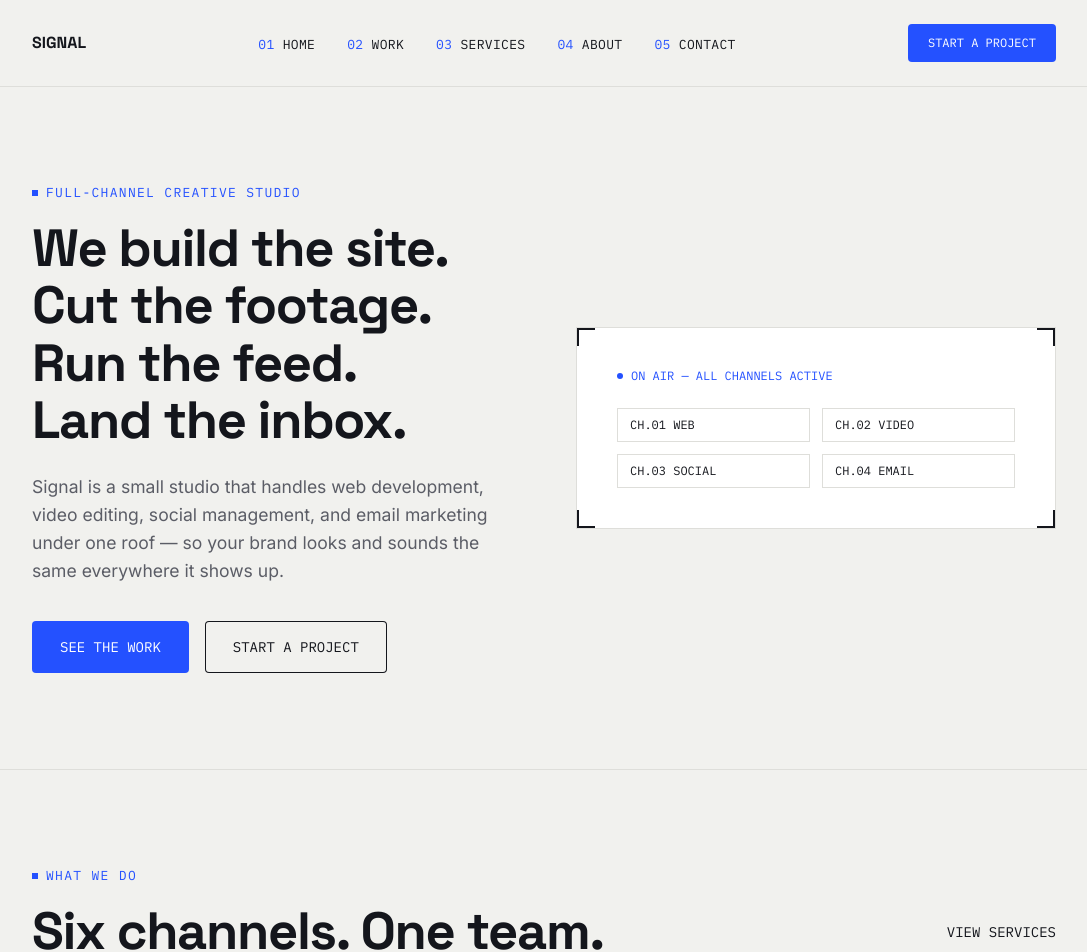
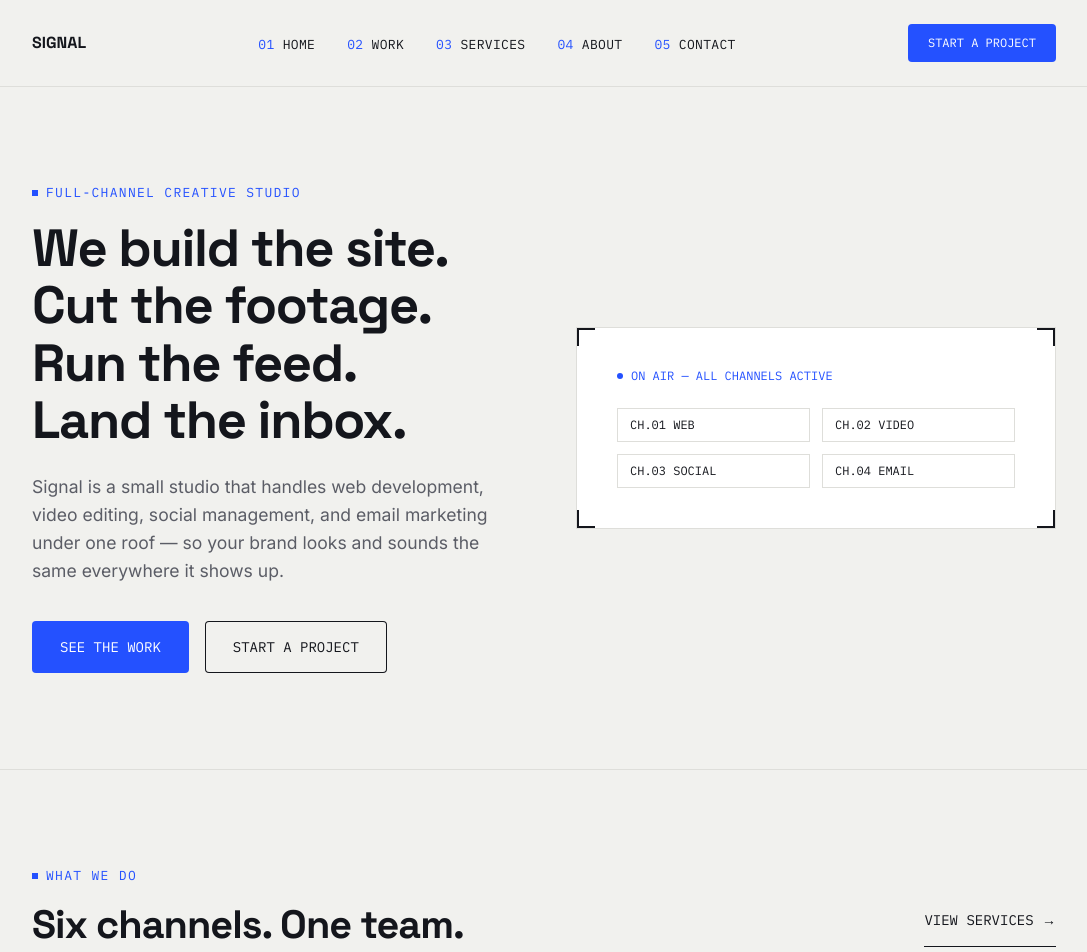
Before and after one commit to abdelhafid37/signal, a Next.js app: page / in a window 1280 px wide. Shown: the top 952 px of the page, without its empty margins (96-1183 px from the left). Built offline with nearby package versions, Linux system fonts and the light colour scheme.

Commit message:
fix: navbar cta text/href, services heading scale

```diff
--- a/src/components/layout/NavBar.tsx
+++ b/src/components/layout/NavBar.tsx
@@ -20,24 +20,15 @@ export default function NavBar() {
         <ul className="items-center justify-center hidden gap-x-8 lg:flex">
           {navLinks.map((link, index) => (
             <li key={link.href}>
-              <Link
-                href={link.href}
-                className="uppercase font-mono tracking-wide text-[13px]"
-              >
-                <span className="text-accent">
-                  {String(index + 1).padStart(2, "0")}
-                </span>{" "}
-                {link.label}
+              <Link href={link.href} className="uppercase font-mono tracking-wide text-[13px]">
+                <span className="text-accent">{String(index + 1).padStart(2, "0")}</span> {link.label}
               </Link>
             </li>
           ))}
         </ul>
 
-        <Link
-          href="/"
-          className={cn(button({ size: "sm" }), "hidden lg:inline-flex")}
-        >
-          Start a project
+        <Link href="/contact" className={cn(button({ size: "sm" }), "hidden lg:inline-flex")}>
+          Start a Project
         </Link>
 
         <button
@@ -52,9 +43,7 @@ export default function NavBar() {
             <span className="h-0.5 bg-ink block" />
             <span className="h-0.5 bg-ink block" />
           </span>
-          <span className="font-mono text-[11px] uppercase tracking-wide">
-            {isOpen ? "Close" : "Menu"}
-          </span>
+          <span className="font-mono text-[11px] uppercase tracking-wide">{isOpen ? "Close" : "Menu"}</span>
         </button>
       </Container>
 
@@ -64,21 +53,15 @@ export default function NavBar() {
             <ul className="flex flex-col items-center justify-center gap-y-8">
               {navLinks.map((link, index) => (
                 <li key={`mobile-${link.href}`}>
-                  <Link
-                    href={link.href}
-                    className="font-mono text-base tracking-wide uppercase"
-                  >
-                    <span className="text-accent">
-                      {String(index + 1).padStart(2, "0")}
-                    </span>{" "}
-                    {link.label}
+                  <Link href={link.href} className="font-mono text-base tracking-wide uppercase">
+                    <span className="text-accent">{String(index + 1).padStart(2, "0")}</span> {link.label}
                   </Link>
                 </li>
               ))}
             </ul>
 
-            <Link href="/" className={button({ size: "md" })}>
-              Start a project
+            <Link href="/contact" className={button({ size: "md" })}>
+              Start a Project
             </Link>
           </Container>
         </div>
--- a/src/components/sections/home/ServicesPreview.tsx
+++ b/src/components/sections/home/ServicesPreview.tsx
@@ -13,44 +13,26 @@ export default function ServicesPreview() {
         <div className="mb-9 lg:mb-14 lg:flex lg:items-end lg:justify-between">
           <div>
             <Eyebrow>What we do</Eyebrow>
-            <Heading as="h2" size="l">
+            <Heading as="h2" size="m">
               Six channels. One team.
             </Heading>
           </div>
-          <Link
-            href="/services"
-            className={cn(
-              button({ variant: "ghost" }),
-              "hidden lg:inline-flex",
-            )}
-          >
-            View Services
+          <Link href="/services" className={cn(button({ variant: "ghost" }), "hidden lg:inline-flex")}>
+            View Services →
           </Link>
         </div>
         <div className="grid gap-6 md:grid-cols-2 lg:grid-cols-3">
           {services.map((service) => (
-            <div
-              key={service.number}
-              className="p-8 border border-border bg-surface"
-            >
-              <p className="mb-3 font-mono text-xs text-accent">
-                {service.number}
-              </p>
-              <h3 className="mb-2 text-lg font-bold font-display">
-                {service.title}
-              </h3>
-              <p className="text-sm font-body text-ink-soft">
-                {service.description}
-              </p>
+            <div key={service.number} className="p-8 border border-border bg-surface">
+              <p className="mb-3 font-mono text-xs text-accent">{service.number}</p>
+              <h3 className="mb-2 text-lg font-bold font-display">{service.title}</h3>
+              <p className="text-sm font-body text-ink-soft">{service.description}</p>
             </div>
           ))}
         </div>
 
-        <Link
-          href="/services"
-          className={cn(button({ variant: "ghost" }), "mt-7 md:mt-8 lg:hidden")}
-        >
-          View Services
+        <Link href="/services" className={cn(button({ variant: "ghost" }), "mt-7 md:mt-8 lg:hidden")}>
+          View Services →
         </Link>
       </Container>
     </section>
```
